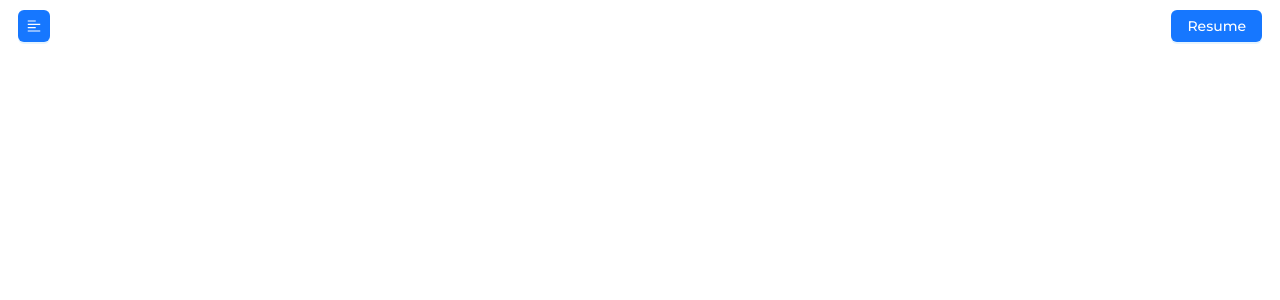
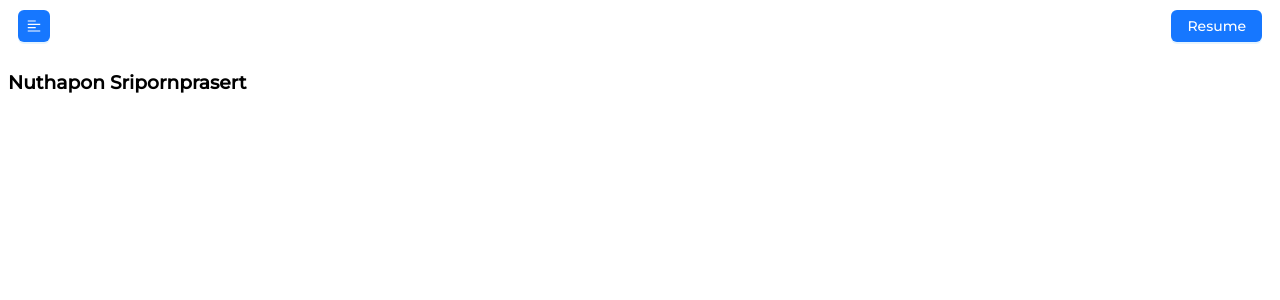
Before and after one commit to Nathapons/portfolio, a React (Vite) app: page /profile in a window 1280 px wide. Before the commit this address had no page. Shown: the top 300 px of the page. Built offline with nearby package versions, Linux system fonts and the light colour scheme.

Commit message:
feat: new router

```diff
--- a/src/App.tsx
+++ b/src/App.tsx
@@ -6,6 +6,8 @@ import Navbar from "./components/Navbar"
 import WorkExperience from "./pages/WorkExperience"
 import Skill from "./pages/Skill"
 import Project from "./pages/Project"
+import Education from "./pages/Education"
+import Profile from "./pages/Profile"
 
 
 const App = () => {
@@ -16,7 +18,9 @@ const App = () => {
         <Navbar menu={Menu} />
         <Routes>
           <Route path="/" element={<Home />} />
+          <Route path="profile" element={<Profile />} />
           <Route path="/project" element={<Project />} />
+          <Route path="/education" element={<Education />} />
           <Route path="/work-experience" element={<WorkExperience />} />
           <Route path="/skill" element={<Skill />} />
         </Routes>
--- a/src/components/TopicMenu.tsx
+++ b/src/components/TopicMenu.tsx
@@ -9,16 +9,24 @@ interface TopicType {
 const TopicMenu = () => {
     const topics: TopicType[] = [
         {
+            name: "About me",
+            path: "/"
+        },
+        {
             name: "Profile",
-            path: "/"
+            path: "/profile"
+        },
+        {
+            name: "Education",
+            path: "/education"
+        },
+        {
+            name: "Work Experience",
+            path: "/work-experience"
         },
         {
             name: "Project",
             path: "/project"
-        },
-        {
-            name: "Work Experience",
-            path: "/work-experience"
         },
         {
             name: "Skill",
--- /dev/null
+++ b/src/pages/Education.tsx
@@ -0,0 +1,11 @@
+import React from "react"
+
+const Education: React.FC = () => {
+    return (
+        <div>
+            Education
+        </div>
+    )
+}
+
+export default Education;
--- /dev/null
+++ b/src/pages/Profile.tsx
@@ -0,0 +1,16 @@
+import { Flex } from "antd";
+
+const Profile = () => {
+    return (
+        <Flex>
+            <div>
+
+            </div>
+            <div>
+                <h3>Nuthapon Sripornprasert</h3>
+            </div>
+        </Flex>
+    )
+}
+
+export default Profile;
```
